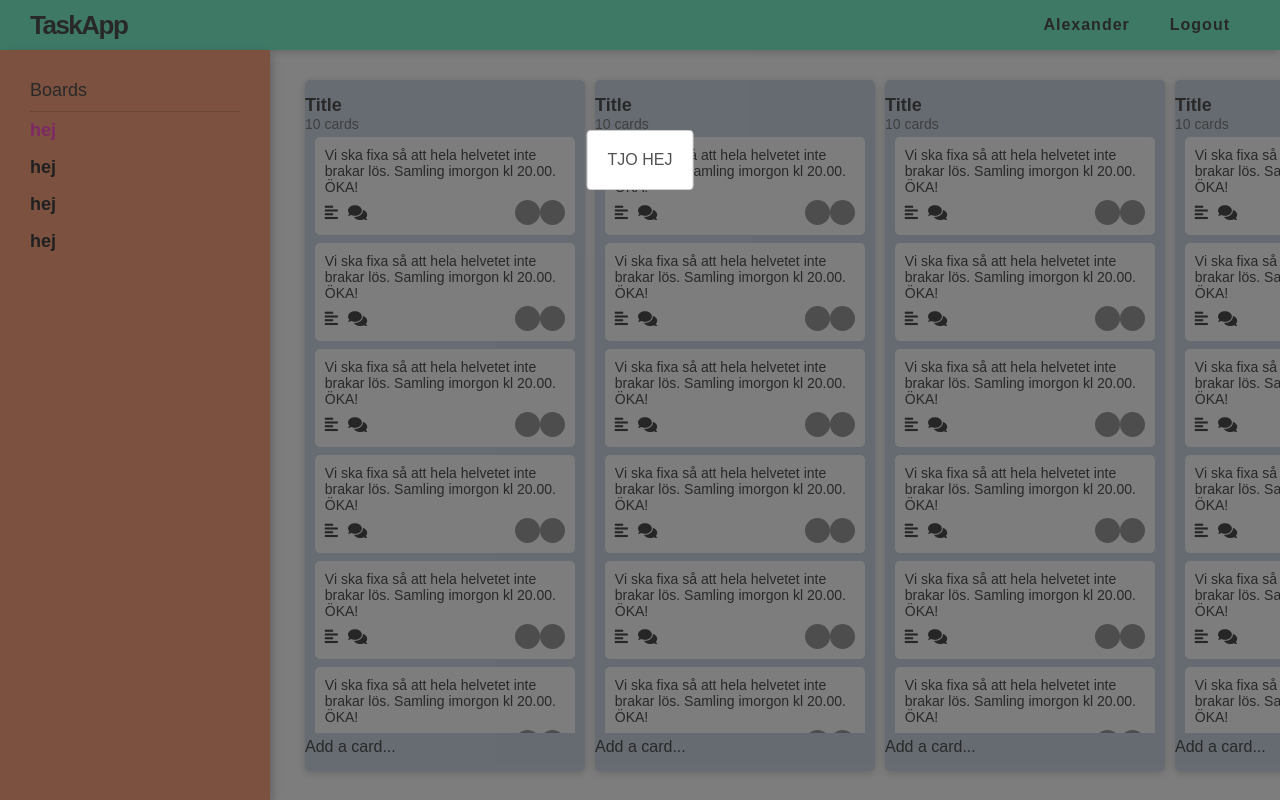
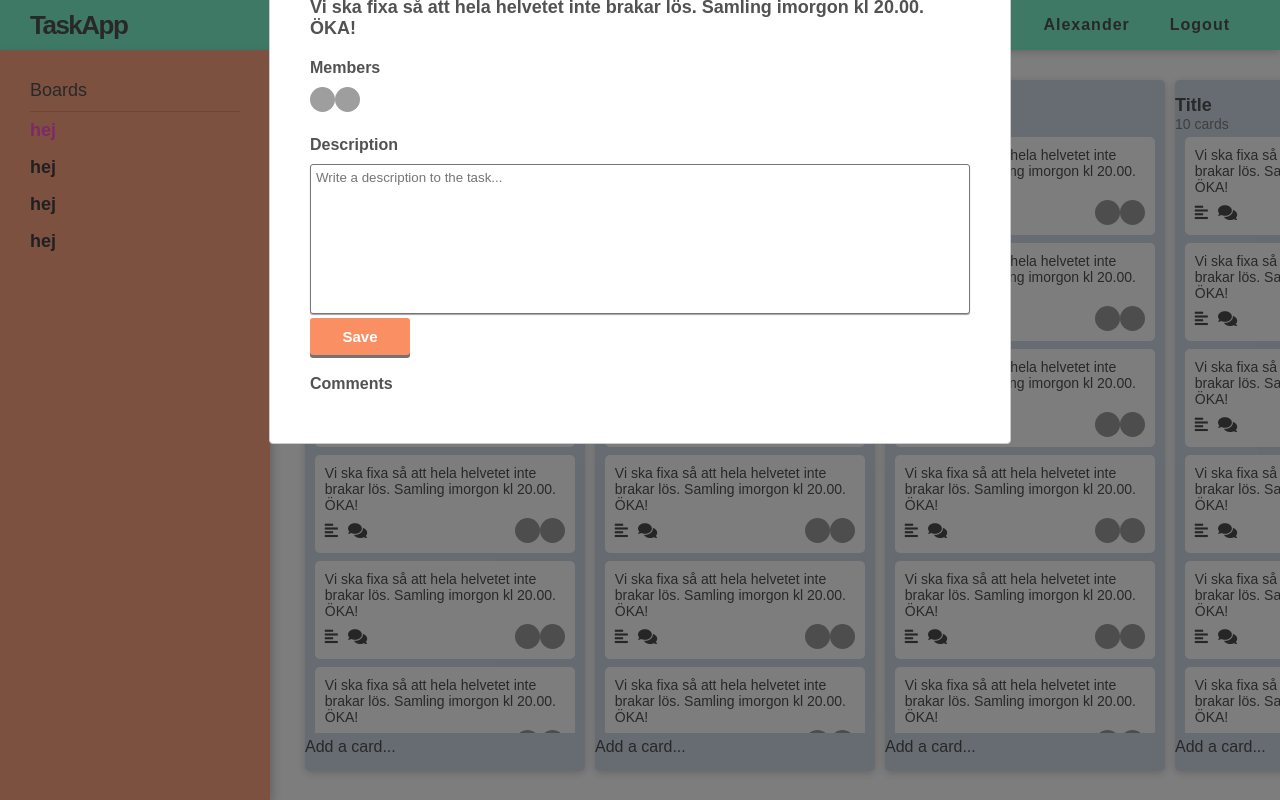
Before and after one commit to Alexloof/TaskApp, a React (Create React App) app in the folder client/: page / in a window 1280 px wide. Both pictures are taken after a click on the element 444 px from the left and 186 px from the top of the page. Built offline with nearby package versions, Linux system fonts and the light colour scheme; grey boxes are pictures that could not be loaded.

Commit message:
Added CardDetails setup

```diff
--- /dev/null
+++ b/client/src/components/Button/index.js
@@ -0,0 +1,18 @@
+import styled from 'styled-components'
+
+export default styled.button`
+  font-weight: bold;
+  padding: 10px 30px;
+  background: #fb8f64;
+  color: white;
+  border: 0;
+  font-size: 15px;
+  min-width: 100px;
+  border-radius: 3px;
+  box-shadow: 0px 3px 0px #737373;
+  cursor: pointer;
+  transition: 0.3s all ease;
+  &:hover {
+    background: #fda683;
+  }
+`
--- a/client/src/components/Modal/index.js
+++ b/client/src/components/Modal/index.js
@@ -3,7 +3,7 @@ import ReactModal from 'react-modal'
 
 const customStyles = {
   content: {
-    top: '20%',
+    top: '25%',
     left: '50%',
     right: 'auto',
     bottom: 'auto',
--- /dev/null
+++ b/client/src/components/Textarea/index.js
@@ -0,0 +1,11 @@
+import styled from 'styled-components'
+
+export default styled.textarea`
+  width: 100%;
+  height: 150px;
+  padding: 5px;
+  border-radius: 3px;
+  background: white;
+  resize: none;
+  box-shadow: 0 1px 1px rgba(0, 0, 0, 0.37);
+`
--- a/client/src/views/board/components/Card/index.js
+++ b/client/src/views/board/components/Card/index.js
@@ -7,7 +7,7 @@ import Icon from '../../../../components/Icon'
 import Avatar from '../../../../components/Avatar'
 import { openModal } from '../../../../components/Modal'
 
-const Div = () => <div>TJO HEJ </div>
+import CardDetails from '../CardDetails'
 
 class Card extends Component {
   render() {
@@ -21,7 +21,7 @@ class Card extends Component {
             {...provided.dragHandleProps}
             isDragging={snapshot.isDragging}
             style={provided.draggableProps.style}
-            onClick={() => openModal(<Div />)}
+            onClick={() => openModal(<CardDetails {...this.props} />)}
           >
             {content}
             <LowerSection>
--- /dev/null
+++ b/client/src/views/board/components/CardDetails/index.js
@@ -0,0 +1,27 @@
+import React, { Component } from 'react'
+
+import { Container, Title, SubTitle } from './style'
+
+import Textarea from '../../../../components/Textarea'
+import Button from '../../../../components/Button'
+import Avatar from '../../../../components/Avatar'
+
+class CardDetails extends Component {
+  render() {
+    const { content } = this.props
+    return (
+      <Container>
+        <Title>{content}</Title>
+        <SubTitle>Members</SubTitle>
+        <Avatar src="https://media.licdn.com/dms/image/C5103AQF_PFTuP8_8xA/profile-displayphoto-shrink_200_200/0?e=1530298800&v=beta&t=LZM7EC9K127BDnzUoBU1_ehwwKEJWbwrSZg1yyuRjaM" />
+        <Avatar src="https://gfx.aftonbladet-cdn.se/image-c/16045605/500/normal/202f3fbc7c3ca/bard034.jpg" />
+        <SubTitle>Description</SubTitle>
+        <Textarea placeholder="Write a description to the task..." />
+        <Button>Save</Button>
+        <SubTitle>Comments</SubTitle>
+      </Container>
+    )
+  }
+}
+
+export default CardDetails
--- /dev/null
+++ b/client/src/views/board/components/CardDetails/style.js
@@ -0,0 +1,19 @@
+import styled from 'styled-components'
+
+export const Container = styled.div`
+  padding: 20px;
+  position: relative;
+  width: 700px;
+`
+
+export const Title = styled.h3`
+  font-weight: bold;
+  font-size: 18px;
+  margin-bottom: 10px;
+`
+
+export const SubTitle = styled.h4`
+  font-weight: bold;
+  margin-bottom: 10px;
+  margin-top: 20px;
+`
```
